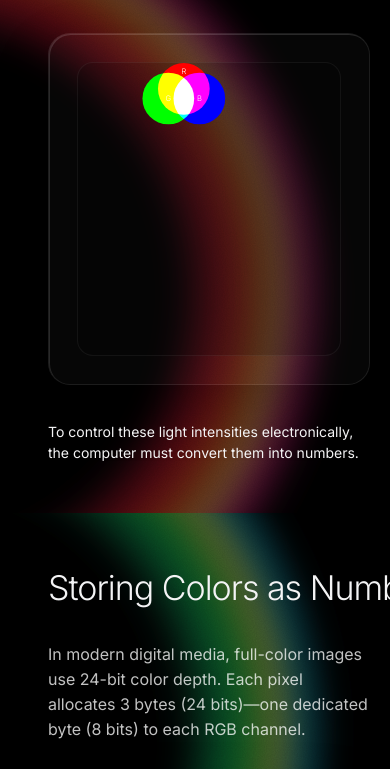
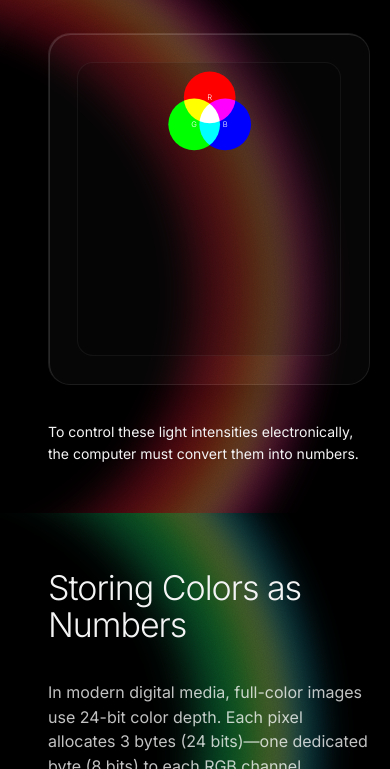
Before and after one commit to devdjclark/chromius, a website built with Vite: page index.html in a window 390 px wide. Shown: the part 1231-2000 px from the top of the page. Built offline with nearby package versions, Linux system fonts and the light colour scheme.

Commit message:
Fix post-merge-review findings: CSS wrap/centering, RGB mixer bounds, nav scroll-spy, package.json
Addresses 6 Critical/Important findings from the final whole-branch review:
- .h2 nowrap now scoped to desktop only (mobile titles no longer clip); .h1-hero untouched
- .section now a flex container so .section-pad's justify-content: center actually centers
- S1 RGB-mixer circle/label coordinates converted from container offsets to true SVG
  centers (+75 radius), fixing the Red circle starting outside its own drag bounds
- nav.js scroll-spy switched from threshold: 0.5 to a viewport-center rootMargin test, so
  sections taller than 2x the viewport still activate their nav dot
- package.json: added vite as a real devDependency (npm resolved ^8.3.3), moved
  tailwindcss/@tailwindcss/vite into devDependencies (build-only), added
  "type": "module" plus name/version/private, eliminating Vite's module-type warning

```diff
--- a/index.html
+++ b/index.html
@@ -48,12 +48,12 @@
         <div class="glass" style="max-width:820px;padding:28px">
           <div class="well" style="min-height:294px">
             <svg id="rgb-mixer" viewBox="0 0 760 294" class="w-full h-auto" style="isolation:isolate" role="group" aria-label="Drag the red, green and blue circles to mix color">
-              <circle class="rgb-circle" cx="307" cy="25" r="75" fill="#FF0000" style="mix-blend-mode:screen;touch-action:none" tabindex="0" role="slider" aria-label="Red light"></circle>
-              <text x="307" y="25" dy="8" text-anchor="middle" fill="#fff" font-size="22" font-weight="300" pointer-events="none">R</text>
-              <circle class="rgb-circle" cx="262" cy="103" r="75" fill="#00FF00" style="mix-blend-mode:screen;touch-action:none" tabindex="0" role="slider" aria-label="Green light"></circle>
-              <text x="262" y="103" dy="8" text-anchor="middle" fill="#fff" font-size="22" font-weight="300" pointer-events="none">G</text>
-              <circle class="rgb-circle" cx="352" cy="103" r="75" fill="#0000FF" style="mix-blend-mode:screen;touch-action:none" tabindex="0" role="slider" aria-label="Blue light"></circle>
-              <text x="352" y="103" dy="8" text-anchor="middle" fill="#fff" font-size="22" font-weight="300" pointer-events="none">B</text>
+              <circle class="rgb-circle" cx="382" cy="100" r="75" fill="#FF0000" style="mix-blend-mode:screen;touch-action:none" tabindex="0" role="slider" aria-label="Red light"></circle>
+              <text x="382" y="100" dy="8" text-anchor="middle" fill="#fff" font-size="22" font-weight="300" pointer-events="none">R</text>
+              <circle class="rgb-circle" cx="337" cy="178" r="75" fill="#00FF00" style="mix-blend-mode:screen;touch-action:none" tabindex="0" role="slider" aria-label="Green light"></circle>
+              <text x="337" y="178" dy="8" text-anchor="middle" fill="#fff" font-size="22" font-weight="300" pointer-events="none">G</text>
+              <circle class="rgb-circle" cx="427" cy="178" r="75" fill="#0000FF" style="mix-blend-mode:screen;touch-action:none" tabindex="0" role="slider" aria-label="Blue light"></circle>
+              <text x="427" y="178" dy="8" text-anchor="middle" fill="#fff" font-size="22" font-weight="300" pointer-events="none">B</text>
             </svg>
           </div>
         </div>
--- a/src/nav.js
+++ b/src/nav.js
@@ -18,7 +18,7 @@ export function initNav() {
         dots.forEach((dot) => dot.classList.toggle('active', dot.dataset.target === entry.target.id));
       });
     },
-    { threshold: 0.5 }
+    { threshold: 0, rootMargin: '-50% 0px -50% 0px' }
   );
 
   SECTION_IDS.forEach((id) => {
--- a/src/styles/main.css
+++ b/src/styles/main.css
@@ -39,7 +39,7 @@ body {
 }
 
 /* one full-viewport, full-black section per page block */
-.section { position: relative; overflow: hidden; background: #000; min-height: 100vh; }
+.section { position: relative; overflow: hidden; background: #000; min-height: 100vh; display: flex; flex-direction: column; }
 .section--hero { min-height: max(100vh, 900px); }
 
 .section-pad {
@@ -49,6 +49,7 @@ body {
   justify-content: center;
   gap: 36px;
   padding: 56px 20px 48px 48px;
+  flex: 1;
 }
 @media (min-width: 1024px) { .section-pad { padding: 72px 140px; } }
 
@@ -57,7 +58,8 @@ body {
 
 /* typography: clamp(mobile, interpolated, desktop) sized from DESIGN.md's dual values */
 .h1-hero { font-weight: 300; line-height: .95; letter-spacing: var(--tracking-hero); white-space: nowrap; font-size: clamp(64px, 22.4px + 10.667vw, 176px); }
-.h2 { font-weight: 300; letter-spacing: var(--tracking-h2); white-space: nowrap; line-height: 1.1; font-size: clamp(34px, 22.857px + 2.857vw, 64px); }
+.h2 { font-weight: 300; letter-spacing: var(--tracking-h2); line-height: 1.1; font-size: clamp(34px, 22.857px + 2.857vw, 64px); }
+@media (min-width: 1024px) { .h2 { white-space: nowrap; } }
 .h3 { font-weight: 300; letter-spacing: var(--tracking-h3); line-height: 1.2; font-size: clamp(20px, 18.514px + .381vw, 24px); }
 .intro { color: var(--color-ink-2); line-height: 1.55; font-size: clamp(16px, 14.886px + .286vw, 19px); }
 .body-text { line-height: 1.55; font-size: clamp(14px, 13.257px + .190vw, 16px); }
```
Also changed, not shown: package.json (+8 -3 lines), 1 other file.
